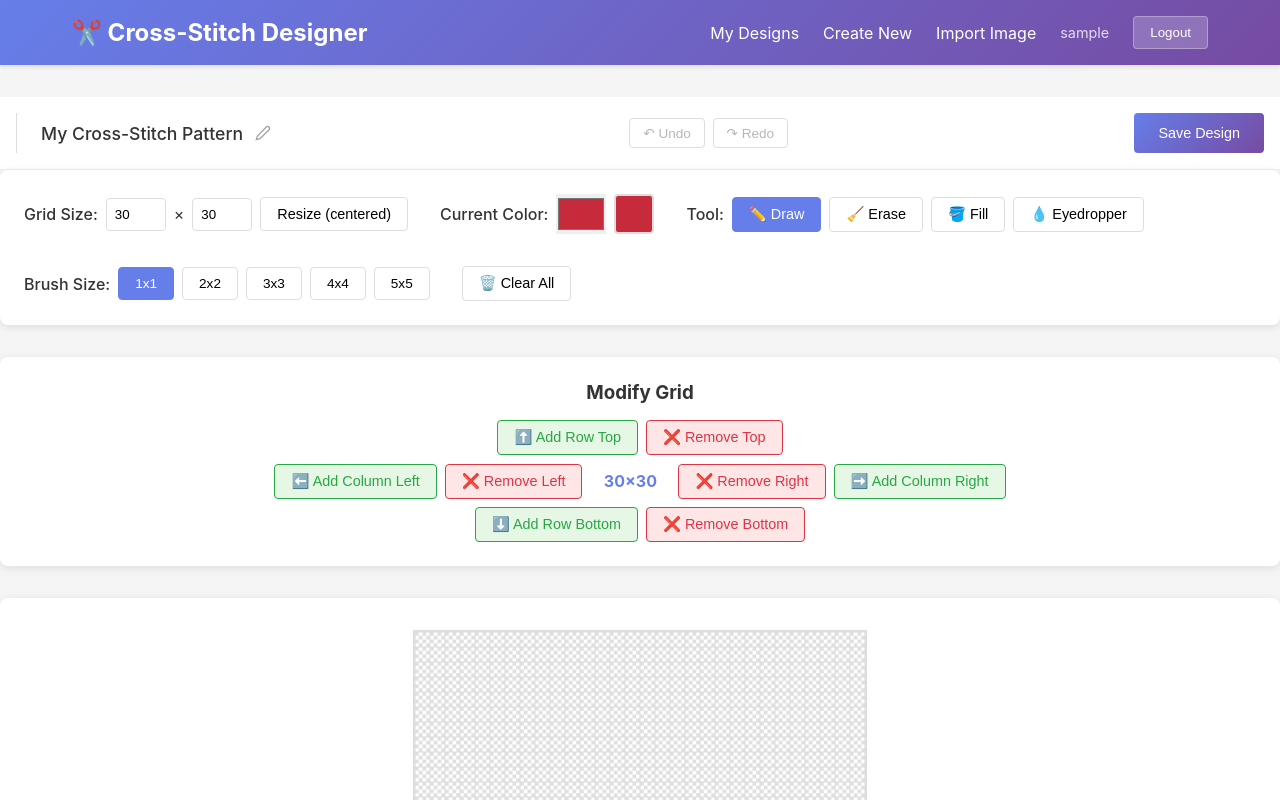
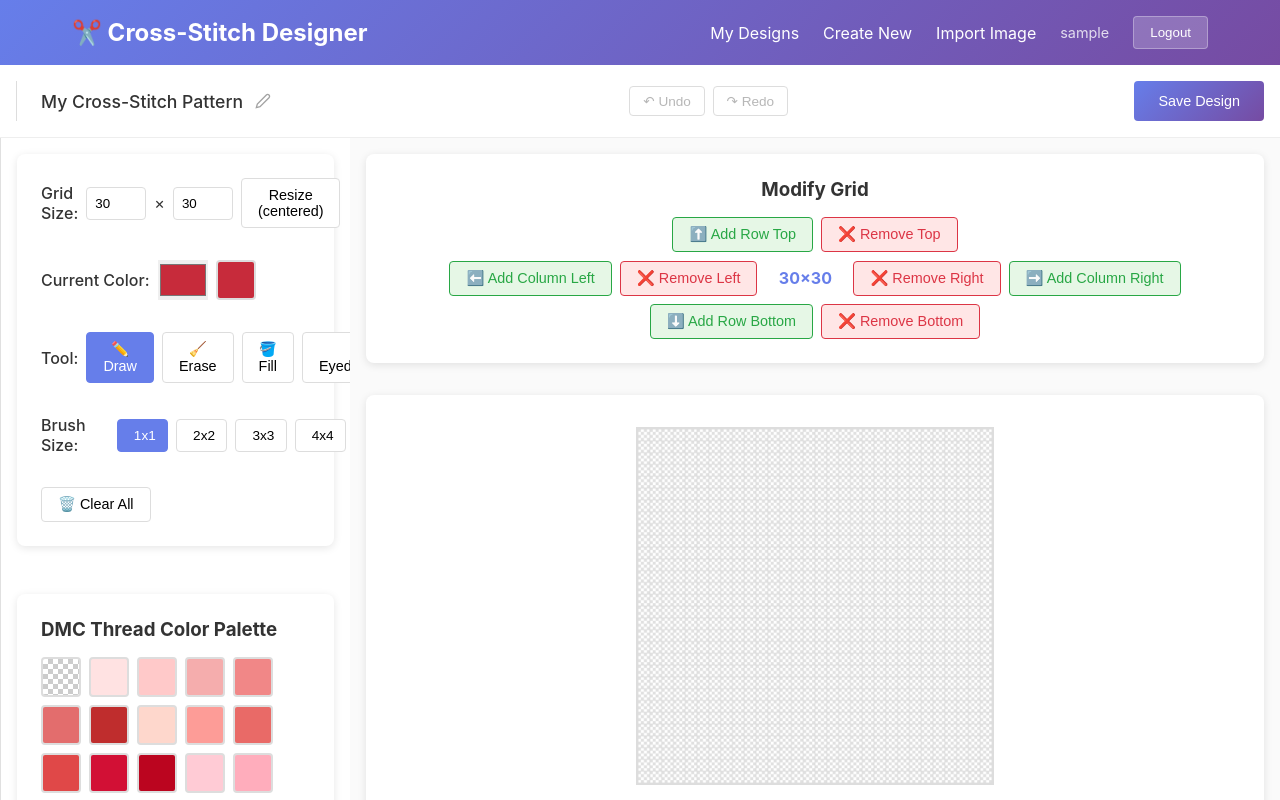
Before and after one commit to itsEliseB/CrossAndStitches, a Vue app in the folder frontend/: page /designs/new in a window 1280 px wide. Shown: the top 800 px of the page. Built offline with nearby package versions, Linux system fonts and the light colour scheme; no server answers; sample sign-in values are in the browser's storage.

Commit message:
feat(style): Add design layout

```diff
--- a/frontend/src/views/Designer.vue
+++ b/frontend/src/views/Designer.vue
@@ -13,10 +13,9 @@
     <div v-else-if="isEditMode && error" class="error-message">{{ error }}</div>
 
     <!-- Main designer interface -->
-    <div v-else>
-
-      <!-- <h1>{{ isEditMode ? `Edit Design: ${title}` : 'Create New Design' }}</h1> -->
-            <!-- Save Panel Component -->
+    <div v-else class="designer-container">
+      <!-- Header: Toolbar with title, actions, save button -->
+      <header class="designer-header">
         <SavePanel
           v-model:title="title"
           v-model:description="description"
@@ -33,8 +32,12 @@
           @undo="undo"
           @redo="redo"
         />
+      </header>
 
-      <!-- Settings Panel Component -->
+      <!-- Content layout: main canvas + aside tools -->
+      <div class="designer-layout">
+        <!-- Aside: Tools and palette -->
+        <aside class="tools-sidebar">
           <SettingsPanel
             v-model:currentColor="currentColor"
             v-model:tool="tool"
@@ -48,7 +51,14 @@
             @resize="resizeGrid"
           />
 
-    <!-- Grid Controls Component -->
+          <ColorPalette
+            v-model:currentColor="currentColor"
+            :palette-colors="paletteColors"
+          />
+        </aside>
+
+        <!-- Main: Canvas area -->
+        <main class="canvas-area">
           <GridControls
             :grid-width="gridWidth"
             :grid-height="gridHeight"
@@ -62,7 +72,6 @@
             @remove-column-right="removeColumnRight"
           />
 
-    <!-- Canvas Drawing Area -->
           <div class="canvas-container">
             <canvas
               ref="canvasRef"
@@ -73,14 +82,8 @@
               @click="drawPixel"
             ></canvas>
           </div>
-
-    <!-- Color Palette Component -->
-    <ColorPalette
-      v-model:currentColor="currentColor"
-      :palette-colors="paletteColors"
-    />
-
-
+        </main>
+      </div>
     </div>
   </div>
 </template>
@@ -743,15 +746,15 @@ onMounted(async () => {
 </script>
 
 <style scoped>
+/* Page container */
 .designer-page {
-  padding: 2rem 0;
+  height: 100vh;
+  display: flex;
+  flex-direction: column;
+  background: #f5f5f5;
 }
 
-h1 {
-  margin-bottom: 2rem;
-  color: #333;
-}
-
+/* Loading and error states */
 .loading {
   padding: 2rem;
   text-align: center;
@@ -764,31 +767,53 @@ h1 {
   background: #fee;
   color: #c33;
   border-radius: 4px;
-  margin: 2rem 0;
+  margin: 2rem;
 }
 
-.btn {
-  padding: 0.5rem 1rem;
-  border: 1px solid #ddd;
-  background: white;
-  border-radius: 4px;
-  cursor: pointer;
-  transition: all 0.2s;
+/* Designer container */
+.designer-container {
+  display: flex;
+  flex-direction: column;
+  height: 100vh;
+  overflow: hidden;
 }
 
-.btn:hover {
-  background: #f5f5f5;
+/* Header */
+.designer-header {
+  flex-shrink: 0;
 }
 
-.btn-small {
-  font-size: 0.9rem;
+/* Layout wrapper for main + aside */
+.designer-layout {
+  display: grid;
+  grid-template-columns: 350px 1fr;
+  gap: 0;
+  flex: 1;
+  overflow: hidden;
+  min-height: 0;
 }
 
-.btn:disabled {
-  opacity: 0.6;
-  cursor: not-allowed;
+/* Main canvas area */
+.canvas-area {
+  display: flex;
+  flex-direction: column;
+  background: #fafafa;
+  overflow: auto;
+  padding: 1rem;
 }
 
+/* Aside tools sidebar */
+.tools-sidebar {
+  background: white;
+  border-left: 1px solid #e0e0e0;
+  overflow-y: auto;
+  display: flex;
+  flex-direction: column;
+  gap: 1rem;
+  padding: 1rem;
+}
+
+/* Canvas container */
 .canvas-container {
   background: white;
   padding: 2rem;
```
Lines whose indentation alone changed are shown as unchanged.
